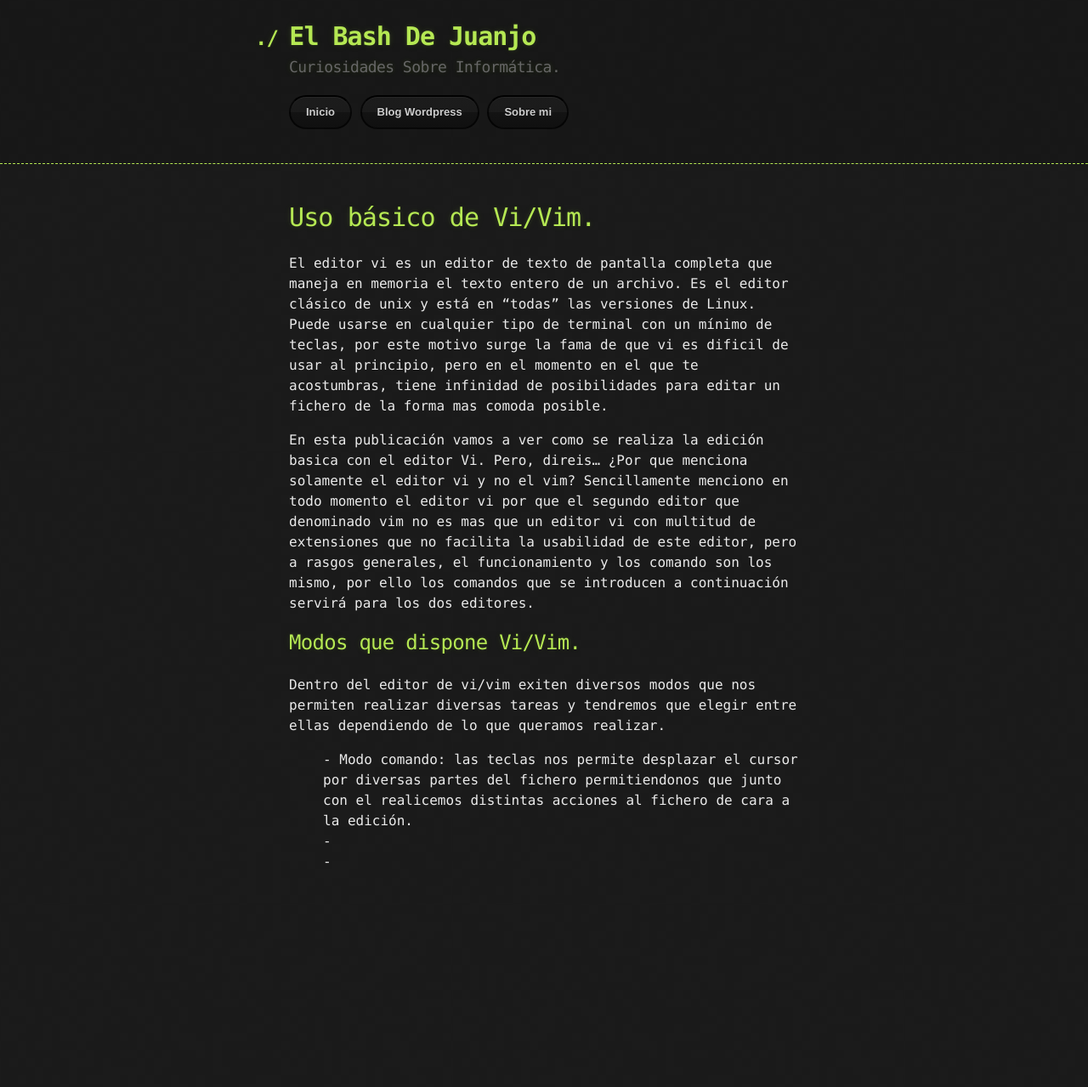
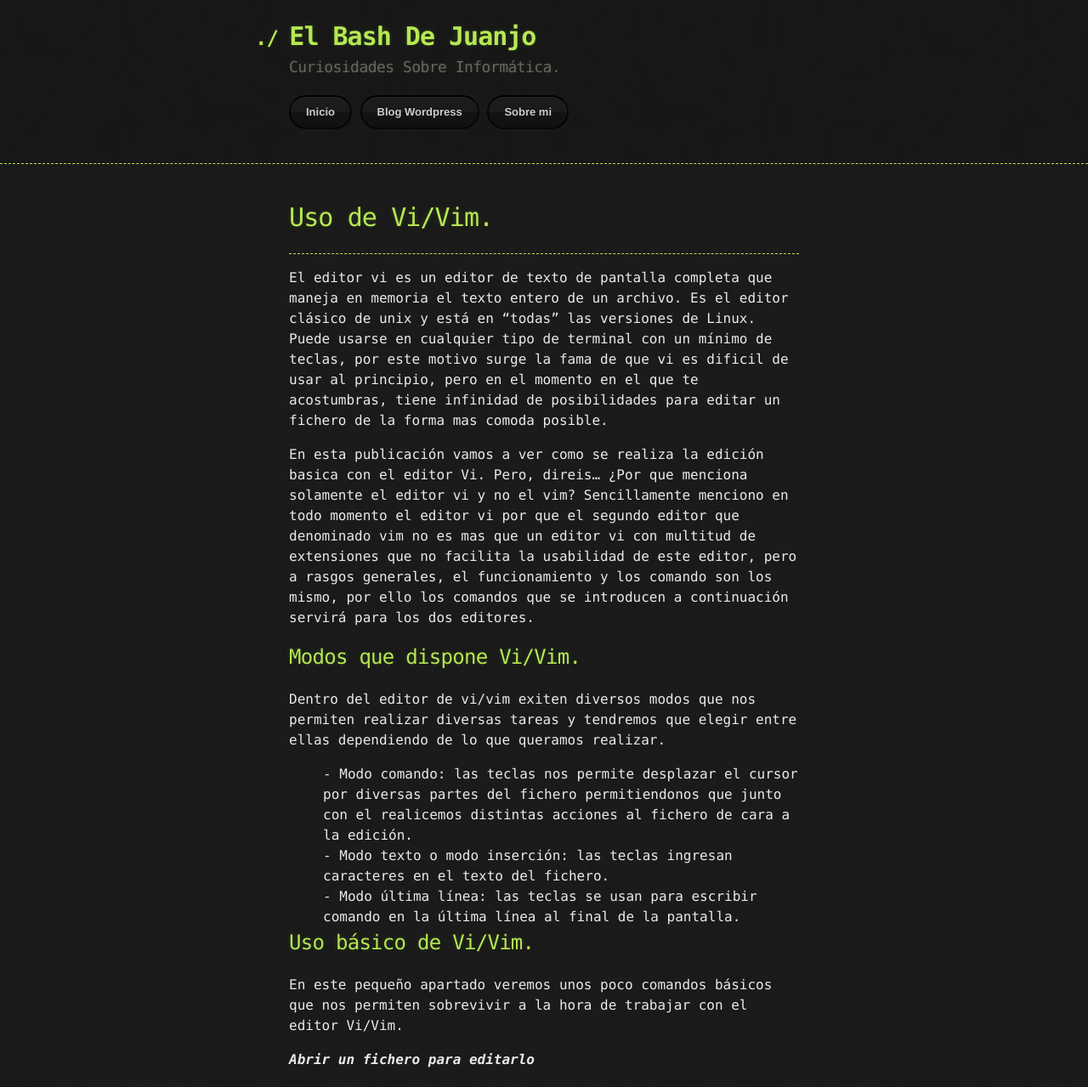
Before and after one commit to juanjoselopezroldan/juanjoselopezroldan.github.io, a Jekyll site: the page built from contenido/vi.md, in a window 1280 px wide. Shown: the whole page at 85% size. Built offline with Jekyll 4.4.1, drawn with Linux system fonts in a browser that asks for light colours; our own code applies the rules of GitHub Pages for plain Markdown files; before the commit the page ends 1046 px from its top, so only the background shows below that.

Commit message:
edición comandos basicos vi

```diff
--- a/contenido/vi.md
+++ b/contenido/vi.md
@@ -7,6 +8,11 @@ En esta publicación vamos a ver como se realiza la edición basica con el edito
 ## [](#header-2)Modos que dispone Vi/Vim.
 Dentro del editor de vi/vim exiten diversos modos que nos permiten realizar diversas tareas y tendremos que elegir entre ellas dependiendo de lo que queramos realizar.
 
-<dd> - Modo comando: las teclas nos permite desplazar el cursor por diversas partes del fichero permitiendonos que junto con el realicemos distintas acciones al fichero de cara a la edición.
-<dd> -
-<dd> -
+<dd> - Modo comando: las teclas nos permite desplazar el cursor por diversas partes del fichero permitiendonos que junto con el realicemos distintas acciones al fichero de cara a la edición.</dd>
+<dd> - Modo texto o modo inserción: las teclas ingresan caracteres en el texto del fichero.</dd>
+<dd> - Modo última línea: las teclas se usan para escribir comando en la última línea al final de la pantalla.</dd>
+
+## [](#header-2)Uso básico de Vi/Vim.
+En este pequeño apartado veremos unos poco comandos básicos que nos permiten sobrevivir a la hora de trabajar con el editor Vi/Vim.
+
+<dt>Abrir un fichero para editarlo</dt>
```
Also changed, not shown: other parts of contenido/vi.md (+2 -1 lines).
